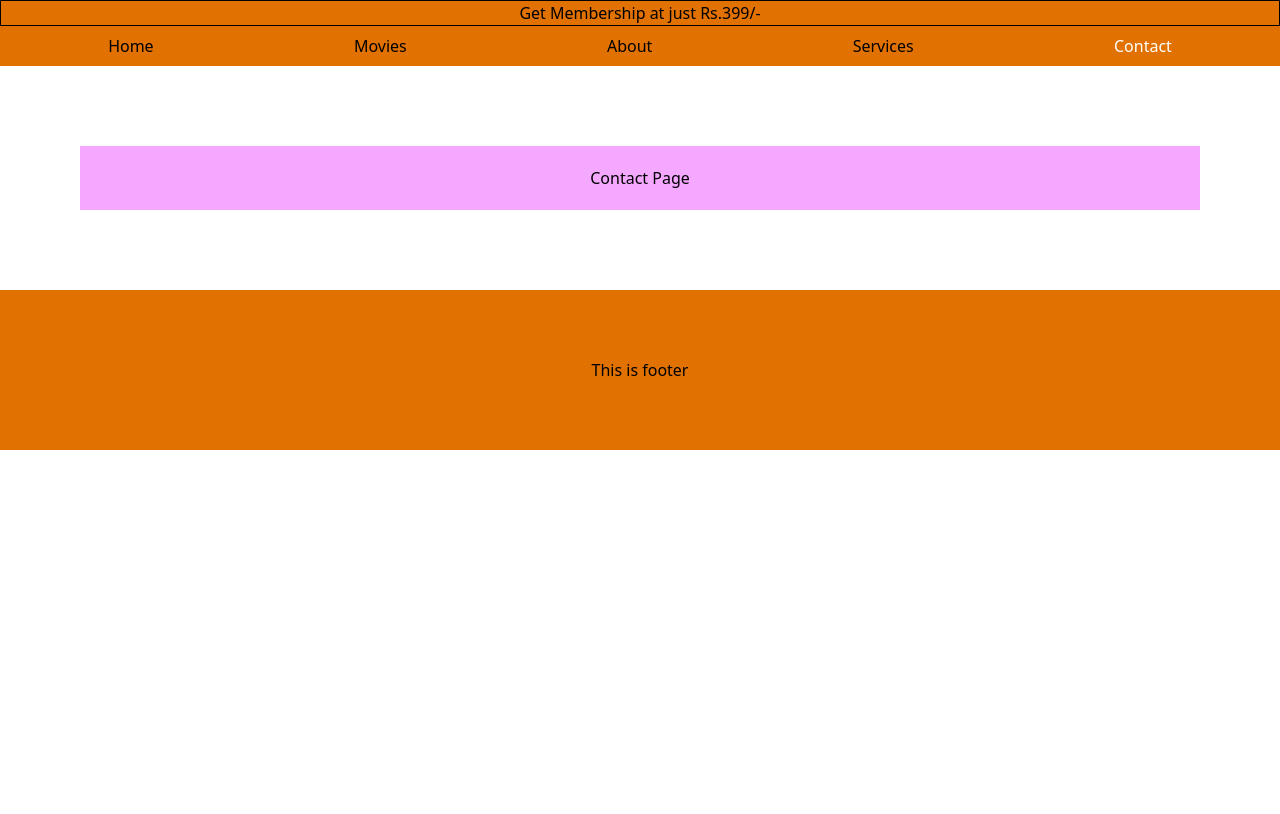
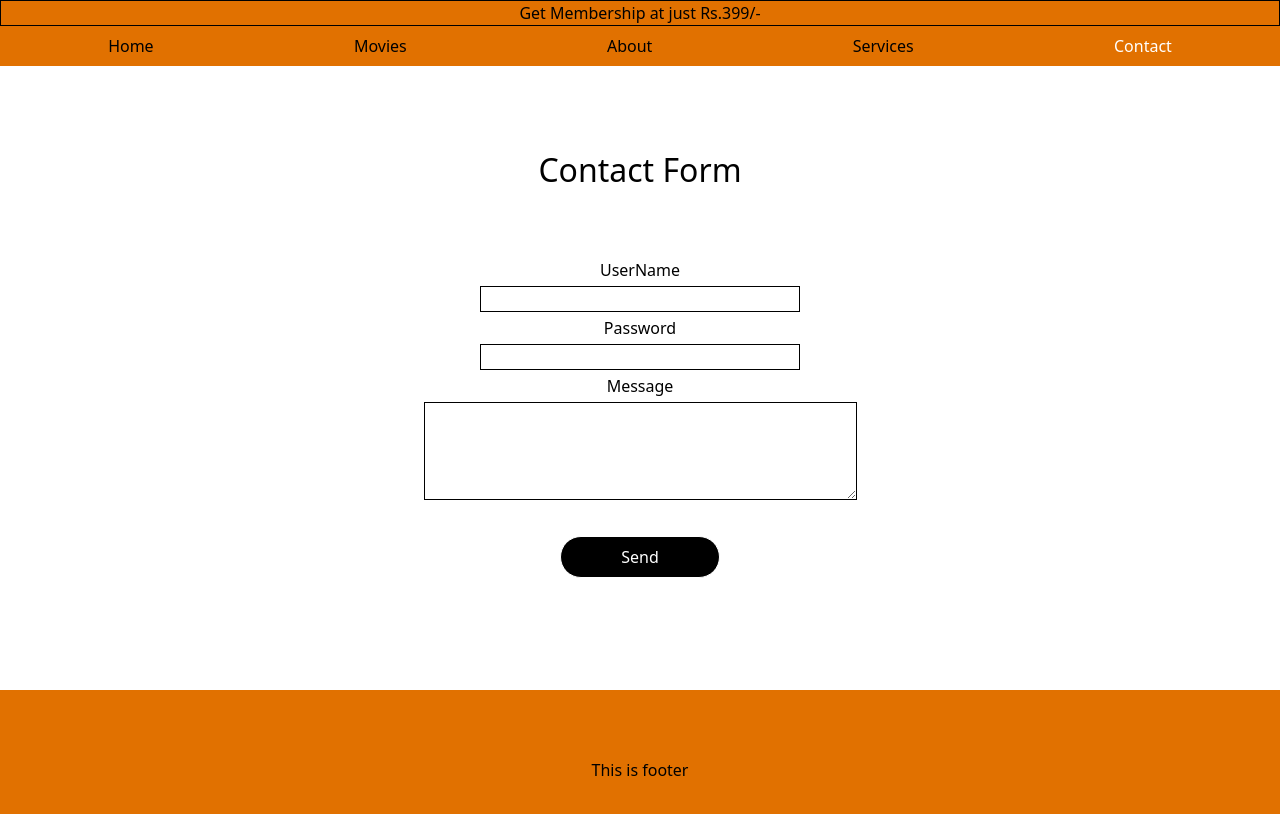
Before and after one commit to NipunShrivats/React_Tutorials, a React (Vite) app in the folder react_tutorial(part-2)/: page /contact in a window 1280 px wide. Shown: the top 814 px of the page. Built offline with nearby package versions, Linux system fonts and the light colour scheme.

Commit message:
updates on 22-5-25, change no.1

```diff
--- a/react_tutorial(part-2)/src/App.jsx
+++ b/react_tutorial(part-2)/src/App.jsx
@@ -9,7 +9,7 @@ import Home from "./pages/Home";
 import Movies from "./pages/Movies";
 import Services from "./pages/Services";
 import About from "./pages/About";
-import Contact from "./pages/Contact";
+import Contact, { contactData } from "./pages/Contact";
 import AppLayout from "./components/layout/AppLayout";
 import ErrorPage from "./pages/ErrorPage";
 
@@ -52,7 +52,11 @@ export default function App() {
           path: "/about",
           element: <About />,
         },
-        { path: "/contact", element: <Contact /> },
+        {
+          path: "/contact",
+          action: contactData,
+          element: <Contact />,
+        },
       ],
     },
   ]);
--- a/react_tutorial(part-2)/src/pages/Contact.jsx
+++ b/react_tutorial(part-2)/src/pages/Contact.jsx
@@ -1,9 +1,57 @@
 import React from "react";
+import { Form } from "react-router-dom";
+
+export const contactData = async ({ request }) => {
+  try {
+    // all this is provided by "FORM component from react-router-dom"
+    const res = await request.formData();
+    console.log(res);
+    const data = Object.fromEntries(res);
+    console.log(data);
+  } catch (error) {
+    console.log(error);
+    1;
+  }
+};
 
 export default function Contact() {
   return (
     <>
-      <div className="bg-fuchsia-300 p-5">Contact Page</div>
+      <div className="container">
+        <h1 className="text-[2rem] mb-[4rem]">Contact Form</h1>
+
+        <Form
+          method="post"
+          action="/contact"
+          className="flex flex-col items-center justify-center gap-1"
+        >
+          <label htmlFor="">UserName</label>
+          <input type="text" name="username" className="border-1 w-[20rem]" />
+
+          <label htmlFor="">Password</label>
+          <input
+            type="password"
+            name="password"
+            className="border-1 w-[20rem]"
+          />
+
+          <label htmlFor="">Message</label>
+          <textarea
+            name="message"
+            id=""
+            rows={4}
+            cols={45}
+            className="border-1"
+          ></textarea>
+
+          <button
+            type="submit"
+            className="border-1 w-[10rem] p-2 bg-black text-white rounded-full hover:bg-gray-800 cursor-pointer m-[2rem]"
+          >
+            Send
+          </button>
+        </Form>
+      </div>
     </>
   );
 }
```
Also changed, not shown: 1 other file (tests, documents, lock files or other folders).
